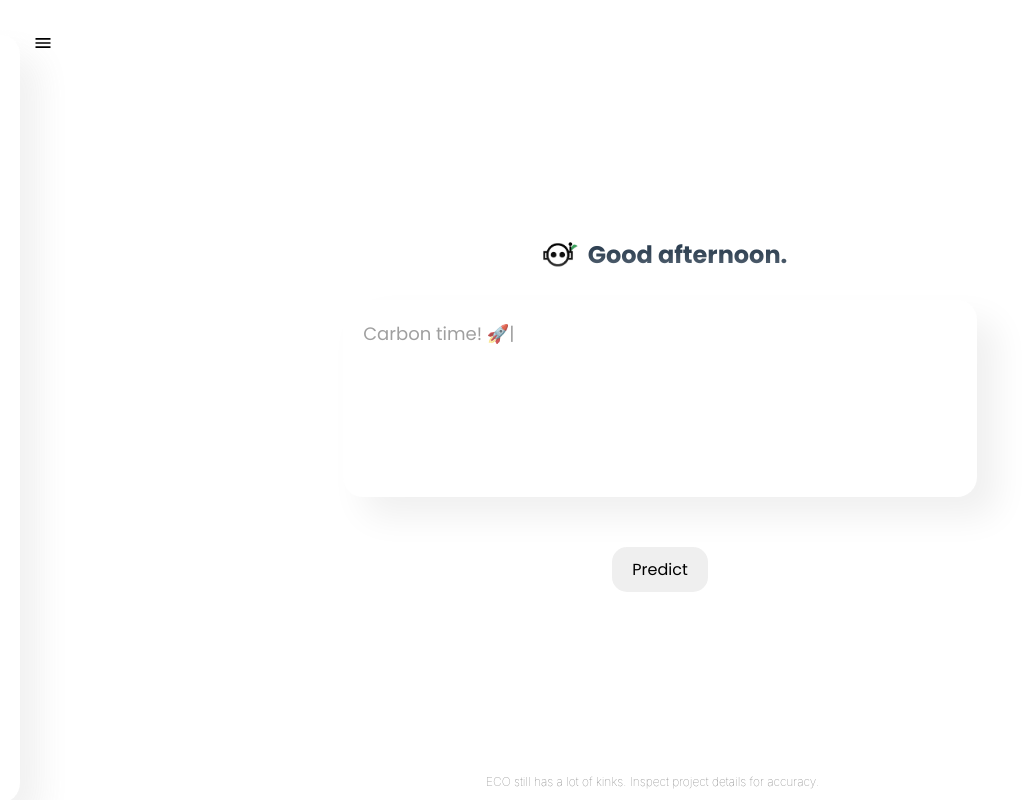
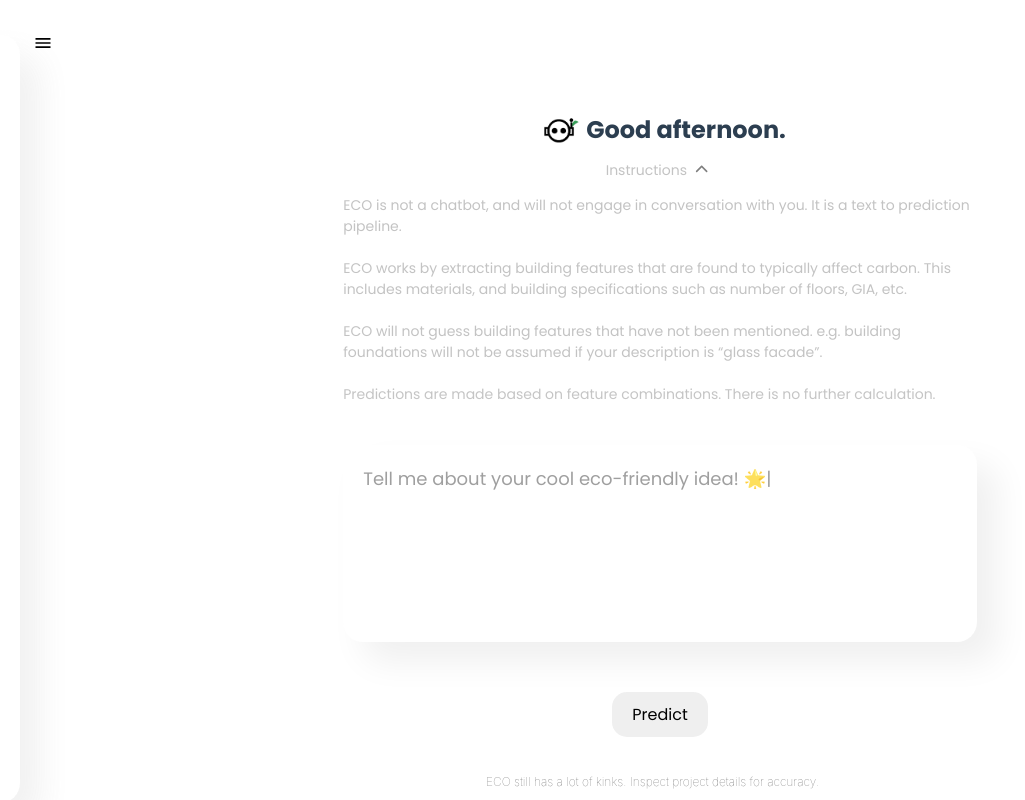
Before and after one commit to dfoshidero/EarlyStageCarbonObserver_Website, a React (Create React App) app: page /quickview in a window 1280 px wide. Shown: the whole page, without its empty margins (0-1025 px from the left). Built offline with nearby package versions, Linux system fonts and the light colour scheme.

Commit message:
- Added instructions to Insight page - Updated more page scrollbars so less jarring - Updated confirmation modal to be more descriptive

```diff
--- a/package.json
+++ b/package.json
@@ -6,6 +6,8 @@
     "@emotion/react": "^11.13.0",
     "@emotion/styled": "^11.13.0",
     "@fortawesome/fontawesome-free": "^6.6.0",
+    "@fortawesome/free-solid-svg-icons": "^6.6.0",
+    "@fortawesome/react-fontawesome": "^0.2.2",
     "@mui/icons-material": "^5.16.4",
     "@mui/material": "^5.16.5",
     "@react-spring/web": "^9.7.4",
--- a/src/home/Home.jsx
+++ b/src/home/Home.jsx
@@ -106,8 +106,9 @@ const HomePage = () => {
           <p className="description-text">
             ECO Insight (Early-stage Carbon Observer) is a tool designed to
             bridge the gap between early-stage architectural design and
-            sustainable outcomes. ECO is trained on 150,000 synthetic
-            datapoints, and exists as an elegant means of providing realistic
+            sustainable outcomes. ECO is trained on 150,000 synthetically generated buildings,
+            covering a wide range of constructions and sizes,
+            and exists as an elegant means of providing realistic
             carbon grounding to early design concepts. Using machine learning
             and natural language feature extraction, ECO translates initial
             design descriptions into predictions of embodied carbon footprints.
--- a/src/pages/Insight/Insight.jsx
+++ b/src/pages/Insight/Insight.jsx
@@ -2,6 +2,8 @@ import React, { useState, useEffect } from "react";
 import { useNavigate } from "react-router-dom";
 import { extract, predict } from "../../utils/modelapi";
 import EcoAnimatedText from "../../components/AnimatedText/EcoAnimatedText";
+import { FontAwesomeIcon } from "@fortawesome/react-fontawesome";
+import { faChevronUp, faChevronDown } from "@fortawesome/free-solid-svg-icons";
 import "./InsightPage.scss";
 
 const QuickView = () => {
@@ -13,6 +15,7 @@ const QuickView = () => {
   const [randomExamples, setRandomExamples] = useState([]);
   const [tooltipMessage, setTooltipMessage] = useState("");
   const [extractedData, setExtractedData] = useState({});
+  const [isInstructionsOpen, setIsInstructionsOpen] = useState(true);
 
   const navigate = useNavigate();
 
@@ -23,6 +26,7 @@ const QuickView = () => {
     "Tell me about your cool eco-friendly idea! 🌟",
     "Thinking sustainable? ECO's heeere to help! 🫡",
     "Carbon time! 🚀",
+    "More detail = Moooore accuracy!"
   ];
 
   const tooltips = [
@@ -70,10 +74,19 @@ const QuickView = () => {
       ).length;
 
       if (validFieldsCount < 3) {
+
+        const result = await predict(extracted);
+
+        if (result >= 120 && result <= 180) {
           const randomTooltip =
             tooltips[Math.floor(Math.random() * tooltips.length)];
           setTooltipMessage(randomTooltip);
           console.log("Tooltip message set:", randomTooltip);
+        }
+        else {
+          setPrediction(parseFloat(result[0]).toFixed(2));
+        }
+
       } else {
         const result = await predict(extracted);
         setPrediction(parseFloat(result[0]).toFixed(2));
@@ -122,6 +135,7 @@ const QuickView = () => {
 
   const handleFocus = () => {
     setIsFocused(true);
+    setIsInstructionsOpen(false); // Close instructions when focused
     setRandomExamples(getRandomExamples(exampleInputs, 3));
   };
 
@@ -138,6 +152,7 @@ const QuickView = () => {
   return (
     <div className="quick-view">
       <div className="content-wrapper">
+        <div className="insight-header">
           <div className="greeting-wrapper">
             <img
               src="/assets/images/logo-head-nbg.svg"
@@ -145,6 +160,42 @@ const QuickView = () => {
               className="logo"
             />
             <h1 className="greeting">{greeting}</h1>
+          </div>
+          <div className="insight-instructions">
+            <div className="instruction-title-wrapper">
+              <p className="instruction-title">Instructions</p>
+              <button
+                className="toggle-button"
+                onClick={() => setIsInstructionsOpen(!isInstructionsOpen)}
+              >
+                <FontAwesomeIcon
+                  icon={isInstructionsOpen ? faChevronUp : faChevronDown}
+                />
+              </button>
+            </div>
+            <div
+              className={`instruction-detail ${
+                isInstructionsOpen ? "open" : ""
+              }`}
+            >
+              ECO is not a chatbot, and will not engage in conversation with
+              you. It is a text to prediction pipeline.
+              <br />
+              <br />
+              ECO works by extracting building features that are found to
+              typically affect carbon. This includes materials, and building
+              specifications such as number of floors, GIA, etc.
+              <br />
+              <br />
+              ECO will not guess building features that have not been mentioned.
+              e.g. building foundations will not be assumed if your description
+              is “glass facade”.
+              <br />
+              <br />
+              Predictions are made based on feature combinations. There is no
+              further calculation.
+            </div>
+          </div>
         </div>
         <div className="textarea-wrapper">
           {!isFocused && description === "" && (
--- a/src/pages/Insight/InsightPage.scss
+++ b/src/pages/Insight/InsightPage.scss
@@ -22,24 +22,56 @@
   display: flex;
   align-items: center;
   justify-content: center;
-  margin-bottom: 20px;
+  margin-bottom: -10px;
 }
 
 .logo {
   width: 50px;
   height: 50px;
-  margin-right: 5px;
+  margin-right: 2px;
   margin-top: 2px;
+}
+
+.insight-instructions {
+  font-size: 14px;
+  color: #888;
+  opacity: 0.5;
+  margin-bottom: 20px;
+
+  .instruction-title-wrapper {
+    display: flex;
+    gap: 2px;
+    justify-content: center;
+
+    button {
+      background-color: transparent;
+      border: none;
+      cursor: pointer;
+
+      &:hover {
+        color: #39a265;
+      }
+    }
+  }
+
+  .instruction-detail {
+    text-align: left;
+    margin-bottom: 20px;
+    max-height: 0;
+    overflow: hidden;
+    transition: max-height 0.8s ease, opacity 0.5s ease;
+    opacity: 0;
+
+    &.open {
+      max-height: 300px; /* Adjust based on the content height */
+      opacity: 1;
+    }
+  }
 }
 
 .greeting {
   font-size: 24px;
   margin: 0;
-}
-
-.instruction {
-  font-size: 18px;
-  margin-bottom: 20px;
 }
 
 .textarea-wrapper {
@@ -48,8 +80,7 @@
   width: 100%;
   border-radius: 20px;
   background-color: #ffffff;
-  box-shadow:  20px 20px 34px #f0f0f0,
-             -20px -20px 34px #ffffff;
+  box-shadow: 20px 20px 34px #f0f0f0, -20px -20px 34px #ffffff;
 }
 
 .description-textarea {
@@ -96,7 +127,8 @@
 }
 
 @keyframes point {
-  0%, 100% {
+  0%,
+  100% {
     transform: translateX(0);
   }
   50% {
@@ -105,7 +137,7 @@
 }
 
 .predict-button {
-  margin-bottom: 50px;
+  margin-bottom: 30px;
   padding: 10px 20px;
   border: none;
   border-radius: 15px;
@@ -149,7 +181,6 @@
   font-family: "Poppins", sans-serif;
   font-weight: 500;
 }
-
 
 .details-cards {
   display: flex;
@@ -296,3 +327,8 @@
     transform: none;
   }
 }
+
+.insight-header {
+  display: flex;
+  flex-direction: column;
+}
--- a/src/pages/Project/Project.jsx
+++ b/src/pages/Project/Project.jsx
@@ -71,18 +71,42 @@ const Project = () => {
     ) {
       openGenericModal(
         <div className="warning-modal">
-          <p>Are you sure? You will lose your changes.</p>
-          <button onClick={handleWarningConfirm}>Yes</button>
+          <p>
+            Are you sure?
+            <br />
+            <br />
+            This will refresh your updated choices, and you will lose
+            your changes.
+            <br />
+            <br />
+            <div className="confirm-tip">
+              To simply update the prediction, select "Adjust Prediction".
+            </div>
+          </p>
+          <button className="red-button" onClick={handleWarningConfirm}>
+            Yes
+          </button>
           <button onClick={handleWarningCancel}>No</button>
         </div>
       );
+
     } else if (
       Object.keys(initialExtractedData).length === 0 &&
       Object.keys(buildingData).length !== 0
     ) {
       openGenericModal(
         <div className="warning-modal">
-          <p>Are you sure? You will lose your current project.</p>
+          <p>
+            Are you sure?
+            <br />
+            <br />
+            This will refresh your project with new building features.
+            <br />
+            <br />
+            <div className="confirm-tip">
+              To simply update the prediction, select "Adjust Prediction".
+            </div>
+          </p>
           <button onClick={handleWarningConfirm}>Yes</button>
           <button onClick={handleWarningCancel}>No</button>
         </div>
--- a/src/pages/Project/Project.scss
+++ b/src/pages/Project/Project.scss
@@ -344,6 +344,7 @@
   transition: background-color 0.1s, transform 0.3s;
   font-family: "Poppins", sans-serif;
   margin: 0 5px;
+
 }
 
 .modal-content button:hover {
@@ -351,3 +352,28 @@
   color: #fff;
   transform: scale(1.012);
 }
+
+.red-button {
+  background-color: #ff9999; /* Red background color */
+  color: #fff; /* White text color */
+  padding: 5px 10px;
+  border: none;
+  border-radius: 10px;
+  cursor: pointer;
+  transition: background-color 0.1s, transform 0.3s;
+  font-family: "Poppins", sans-serif;
+  font-size: 12px;
+
+  &:hover {
+    background-color: #ff2222 !important; /* Darker red on hover */
+    color: #fff;
+    transform: scale(1.012);
+  }
+}
+
+.confirm-tip {
+  color: #39a265;
+  margin-top: -20px;
+  font-size: 12px !important;
+
+}
--- a/src/pages/Support/SupportPage.scss
+++ b/src/pages/Support/SupportPage.scss
@@ -18,20 +18,17 @@
   z-index: 0;
 }
 
-
 .about-card {
-
   border-radius: 15px !important;
   box-shadow: 10px 10px 34px #d1d1d1, -10px -10px 34px #ffffff !important;
   z-index: 1 !important;
   position: relative !important;
-transition: transform 0.2s ease-in-out !important;
-overflow-y: scroll !important;
+  transition: transform 0.2s ease-in-out !important;
+  overflow-y: scroll !important;
 }
 
 .about-card::-webkit-scrollbar {
   width: 5px;
-
 }
 
 .about-card::-webkit-scrollbar-track {
@@ -41,9 +38,7 @@ overflow-y: scroll !important;
 .about-card::-webkit-scrollbar-thumb {
   background: #ccc;
   border-radius: 20px;
-  background-color: #39a265;
-  margin-bottom: 10px;
-  margin-top: 10px;
+  transition: background-color 0.5s ease-in-out !important;
 }
 
 .about-card::-webkit-scrollbar-track-piece:end {
@@ -58,6 +53,10 @@ overflow-y: scroll !important;
   transform: translateY(-3px);
 }
 
+.about-card:hover::-webkit-scrollbar-thumb {
+  background-color: #39a265 !important;
+}
+
 .about-card .MuiTypography-root {
   font-size: 12px; /* Base font size */
   color: #2c3e50;
@@ -68,7 +67,6 @@ h5 {
   color: #39a265 !important;
 }
 
-
 @media (min-width: 1200px) and (min-height: 1200px) {
   .about-card .MuiTypography-root {
     font-size: 14px;
```
Also changed, not shown: 1 other file (tests, documents, lock files or other folders). Lines whose indentation alone changed are shown as unchanged.
